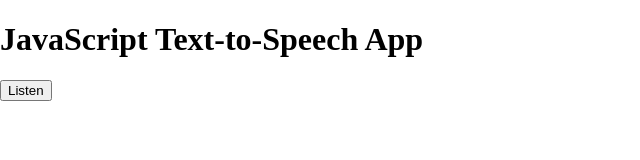
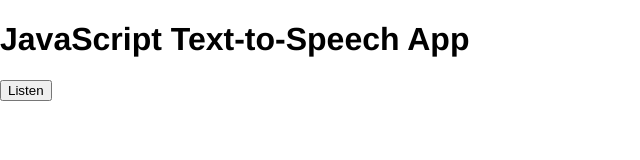
Before and after one commit to EleonoraRistori/camera-app, a plain HTML site: page Detail.html in a window 1280 px wide. Shown: the whole page, without its empty margins (0-640 px from the left). Drawn offline with Linux system fonts and the light colour scheme.

Commit message:
Update style.css

```diff
--- a/css/style.css
+++ b/css/style.css
@@ -1,4 +1,5 @@
 html, body{
+    font-family: unify sans,Helvetica,Arial,sans-serif;
     margin: 0;
     padding: 0;
     height: 100%;
```
